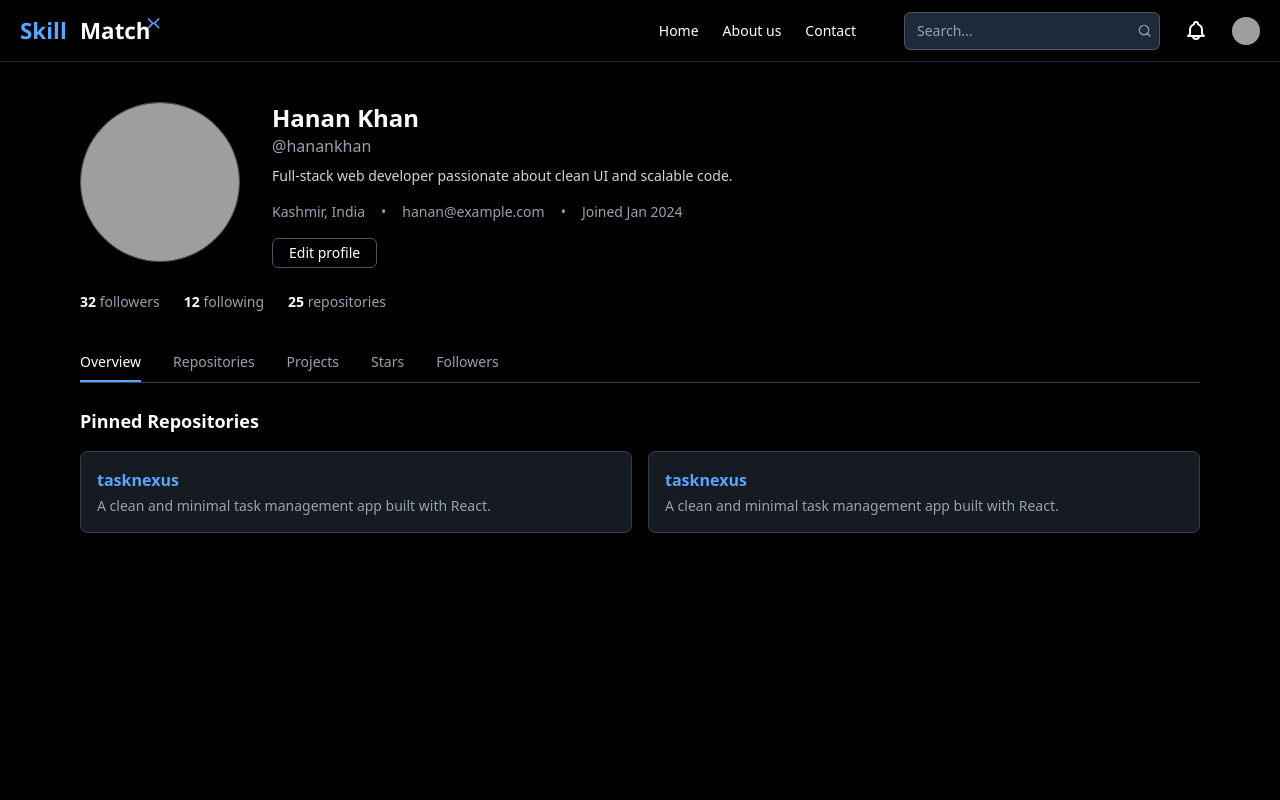
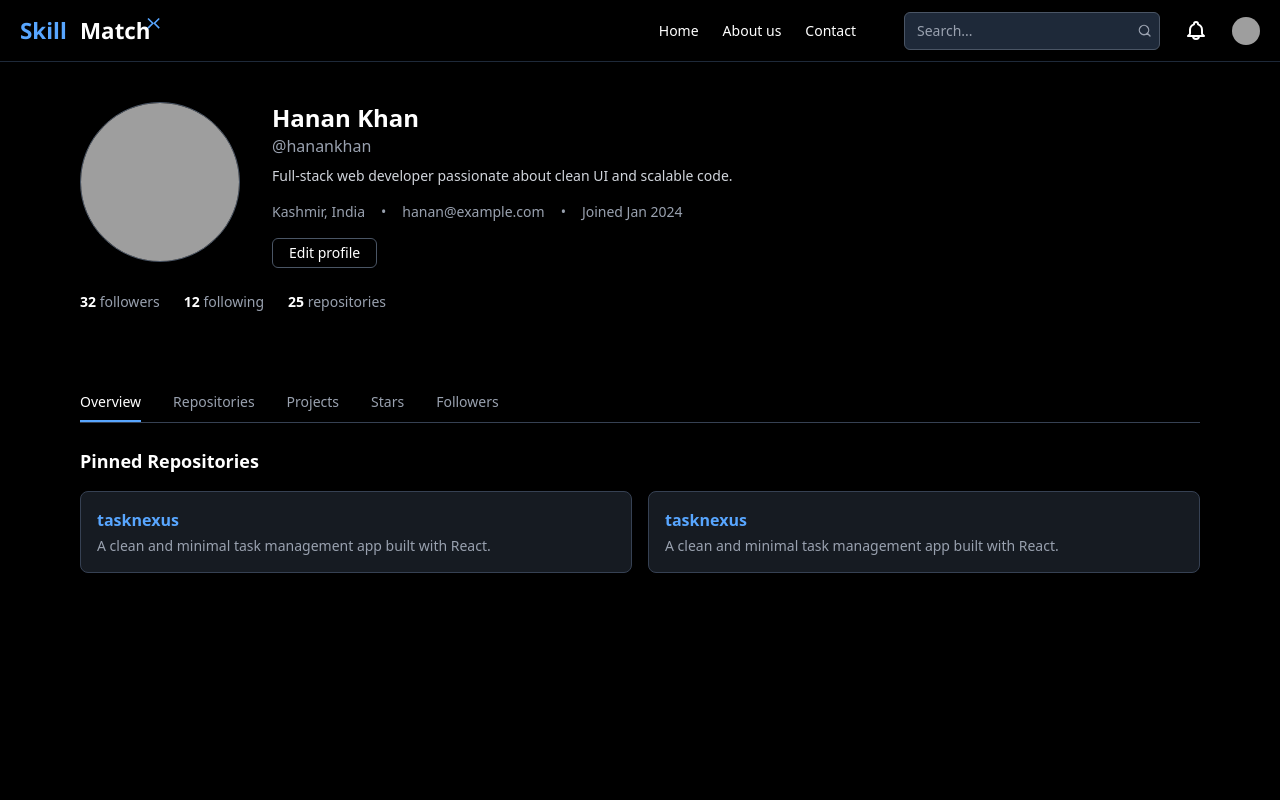
Before and after one commit to DeveloperHananKhan/skillMatch, a React (Vite) app: page /dashboard/profile in a window 1280 px wide. Shown: the top 800 px of the page. Built offline with nearby package versions, Linux system fonts and the light colour scheme; grey boxes are pictures that could not be loaded.

Commit message:
resposinve bug fixed

```diff
--- a/src/Pages/dashboard/profile.tsx
+++ b/src/Pages/dashboard/profile.tsx
@@ -47,7 +47,7 @@ const [activeTab, setActiveTab] = useState("Overview");
         <span><strong className="text-white">12</strong> following</span>
         <span><strong className="text-white">25</strong> repositories</span>
       </div>
-
+       <div className="mt-10 overflow-x-auto">
       <div className="border-b border-gray-700 mt-10 flex gap-8">
         {tabs.map((tab) => (
           <button
@@ -62,6 +62,7 @@ const [activeTab, setActiveTab] = useState("Overview");
             {tab}
           </button>
         ))}
+      </div>
       </div>
 
 
```
